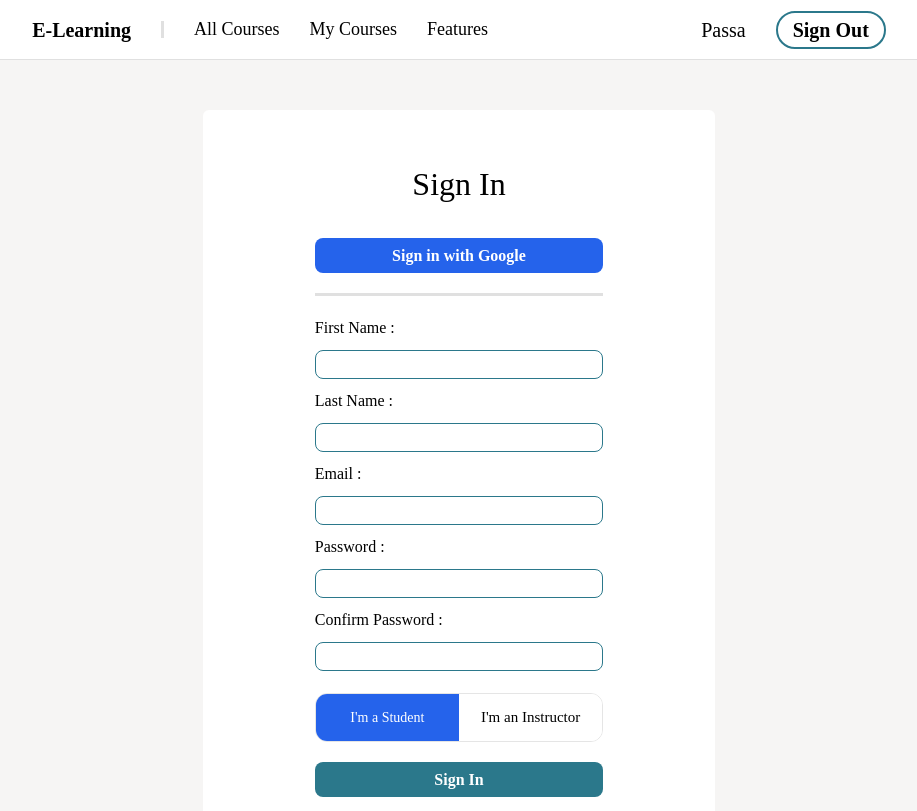
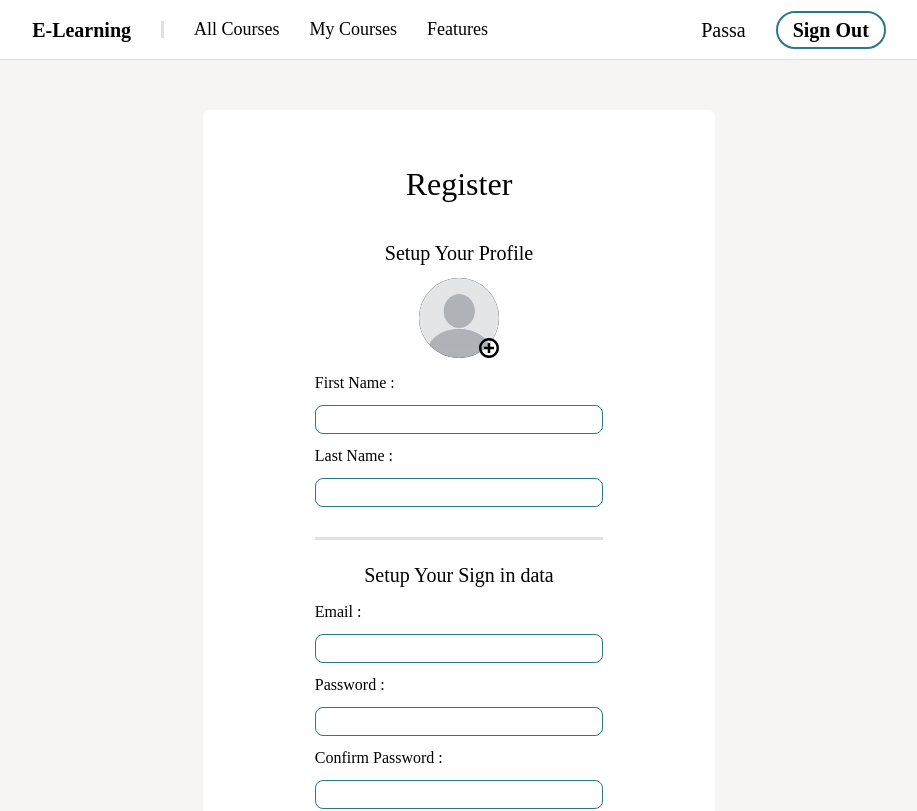
Before and after one commit to NasmeenI/E-COURSE-PLATFORM, a React (Create React App) app in the folder frontend/: page /register in a window 1280 px wide. Shown: the top 811 px of the page, without its empty margins (181-1098 px from the left). Built offline with nearby package versions, Linux system fonts and the light colour scheme.

Commit message:
feat: select profile image in register page

```diff
--- a/frontend/src/views/register/Register.js
+++ b/frontend/src/views/register/Register.js
@@ -1,12 +1,20 @@
 import Footer from "../../components/footer/Footer";
 import Header from "../../components/header/Header";
-import { useContext, useState } from "react";
+import { useContext, useRef, useState } from "react";
 import { UserContext } from "../../contexts/UserContext";
+import { TailSpin } from "react-loader-spinner";
 import UserAPI from "../../api/UserAPI";
 import NasmeenAPI from "../../api/NasmeenAPI";
-import { TailSpin } from "react-loader-spinner";
+import defaultProfilePicture from "./assets/default_profile_picture.jpg";
+import googleLogo from "./assets/google_logo.svg";
+import { useNavigate } from "react-router";
+import FileAPI from "../../api/FileAPI";
 
 export default function Register() {
+  const [profilePicture, setProfilePicture] = useState(defaultProfilePicture);
+
+  console.log("default", defaultProfilePicture);
+
   const [firstName, setFirstName] = useState("");
   const [lastName, setLastName] = useState("");
   const [email, setEmail] = useState("");
@@ -18,6 +26,10 @@ export default function Register() {
   const [errorMessage, setErrorMessage] = useState(null);
 
   const [registering, setRegistering] = useState(false);
+
+  const imagePickerRef = useRef();
+
+  const navigate = useNavigate();
 
   const {
     data: { user },
@@ -44,6 +56,14 @@ export default function Register() {
     setConfirmPassword(event.target.value);
   }
 
+  function handleImagePicked(event) {
+    setProfilePicture(URL.createObjectURL(event.target.files[0]));
+  }
+
+  function pickImage() {
+    imagePickerRef.current.click();
+  }
+
   function setStudent() {
     setRole("student");
   }
@@ -53,25 +73,51 @@ export default function Register() {
   }
 
   async function handleSubmit(event) {
+    console.log(await FileAPI.upload(profilePicture));
+    function error(message) {
+      setErrorMessage(message);
+      setRegistering(false);
+      window.scrollTo(0, 0);
+    }
+
     event.preventDefault();
     setErrorMessage(null);
     setRegistering(true);
+    if (!firstName) {
+      error("Please Enter First Name.");
+      return;
+    }
+
+    if (!lastName) {
+      error("Please Enter Last Name.");
+      return;
+    }
+
     const result = await UserAPI.register(email, password);
     if (result.error) {
-      setErrorMessage(result.error);
-    } else {
-      console.log(result);
+      error(result.error);
+      return;
+    }
+
     const token = await result.user.getIdToken();
-      console.log("token", token);
     const regisResult = await NasmeenAPI.createAccount(
       token,
       firstName,
       lastName,
       role
     );
-      console.log(regisResult);
+
+    if (regisResult.error) {
+      error(regisResult.error);
+    } else {
+      // TODO: Register success
     }
+
     setRegistering(false);
+  }
+
+  function goToLogin() {
+    navigate("/login");
   }
 
   return (
@@ -95,9 +141,9 @@ export default function Register() {
               {errorMessage ? (
                 <div className="bg-red-200 py-3 rounded-xl w-full flex flex-col items-center justify-center mb-4">
                   <span className="text-red-600 font-bold font-secondary">
-                    Error
+                    Something went wrong
                   </span>
-                  <span className="text-red-600 font-secondary">
+                  <span className="text-red-600 font-secondary mx-5">
                     {errorMessage}
                   </span>
                 </div>
@@ -106,23 +152,49 @@ export default function Register() {
               )}
 
               <span className="font-primary text-[32px] mb-[30px]">
-                Sign In
+                Register
               </span>
-
-              {/* Register with google button */}
-              <button
-                onClick={""}
-                className="w-[70%] bg-blue-600 rounded-lg py-[5px]"
-              >
-                <span className="text-center text-white font-secondary text-[16px] font-extrabold">
-                  Sign in with Google
-                </span>
-              </button>
-
-              <div className="w-[70%] h-[3px] bg-[#E0E0E0] my-[20px]"></div>
 
               {/* input box */}
               <div className="w-[70%] items-start flex flex-col">
+                <span className="font-primary text-[20px] w-full text-center">
+                  Setup Your Profile
+                </span>
+                {/* Upload Profile Picture */}
+                <div className="flex flex-row w-full items-center justify-center mb-[10px] mt-[10px] px-[10px] pb-[3px]">
+                  <input
+                    type="file"
+                    accept="image/*"
+                    className="hidden"
+                    ref={imagePickerRef}
+                    onChange={handleImagePicked}
+                  />
+                  <div
+                    className={`relative rounded-full w-[80px] h-[80px] bg-black`}
+                  >
+                    <button
+                      className="overflow-hidden rounded-full w-[80px] h-[80px]"
+                      onClick={pickImage}
+                    >
+                      <img
+                        src={profilePicture}
+                        className="w-[80px]"
+                        alt="profile"
+                      />
+                    </button>
+
+                    <svg
+                      className="absolute bottom-0 right-0 w-[20px] h-[20px]"
+                      enableBackground="new 0 0 512 512"
+                      id="Layer_1"
+                      version="1.1"
+                      viewBox="0 0 512 512"
+                    >
+                      <path d="M256,512C114.625,512,0,397.391,0,256C0,114.609,114.625,0,256,0c141.391,0,256,114.609,256,256  C512,397.391,397.391,512,256,512z M256,64C149.969,64,64,149.969,64,256s85.969,192,192,192c106.047,0,192-85.969,192-192  S362.047,64,256,64z M288,384h-64v-96h-96v-64h96v-96h64v96h96v64h-96V384z" />
+                    </svg>
+                  </div>
+                </div>
+
                 {/* First Name textbox */}
                 <span className="font-secondary text-[16px]">First Name :</span>
                 <input
@@ -143,7 +215,14 @@ export default function Register() {
                   className="w-full border-[1px] border-[#2B788B] rounded-lg mb-[10px] mt-[10px] px-[10px] pb-[3px] text-[16px] font-secondary"
                 />
 
-                <span className="font-secondary text-[16px]">Email :</span>
+                <div className="w-full h-[3px] bg-[#E0E0E0] my-[20px]"></div>
+                <span className="font-primary text-[20px] w-full text-center">
+                  Setup Your Sign in data
+                </span>
+
+                <span className="font-secondary text-[16px] mt-[10px]">
+                  Email :
+                </span>
                 {/* Email textbox */}
                 <input
                   type="text"
@@ -203,18 +282,34 @@ export default function Register() {
               {/* Register button */}
               <button
                 onClick={handleSubmit}
-                className="w-[70%] bg-[#2B788B] rounded-lg py-[5px] mt-[20px]"
+                className="w-[70%] h-[48px] bg-[#2B788B] rounded-lg py-[5px] mt-[20px]"
               >
                 <span className="text-white text-[16px] font-extrabold text-center font-secondary">
                   Sign In
                 </span>
               </button>
+
+              {/* Register with google button */}
+              {/* <button
+                onClick={""}
+                className="flex h-[48px] flex-row justify-around items-center w-[70%] bg-white rounded-lg py-[5px] mt-[20px] border border-black/[0.1]"
+              >
+                <img
+                  src={googleLogo}
+                  className="h-full bg-white rounded-sm"
+                  alt="google"
+                />
+                <span className="text-center text-black font-secondary text-[16px] font-extrabold">
+                  Sign in with Google
+                </span>
+              </button> */}
+
               <div className="flex flex-row mt-[20px] items-baseline">
                 <span className="font-secondary">
                   Already have an account ?
                 </span>
                 {/* Login text */}
-                <button onClick={handleSubmit}>
+                <button onClick={goToLogin}>
                   <span className="text-[#2B788B] text-[16px] underline ml-[15px] font-extrabold text-center font-secondary">
                     Login
                   </span>
```
Lines whose indentation alone changed are shown as unchanged.
